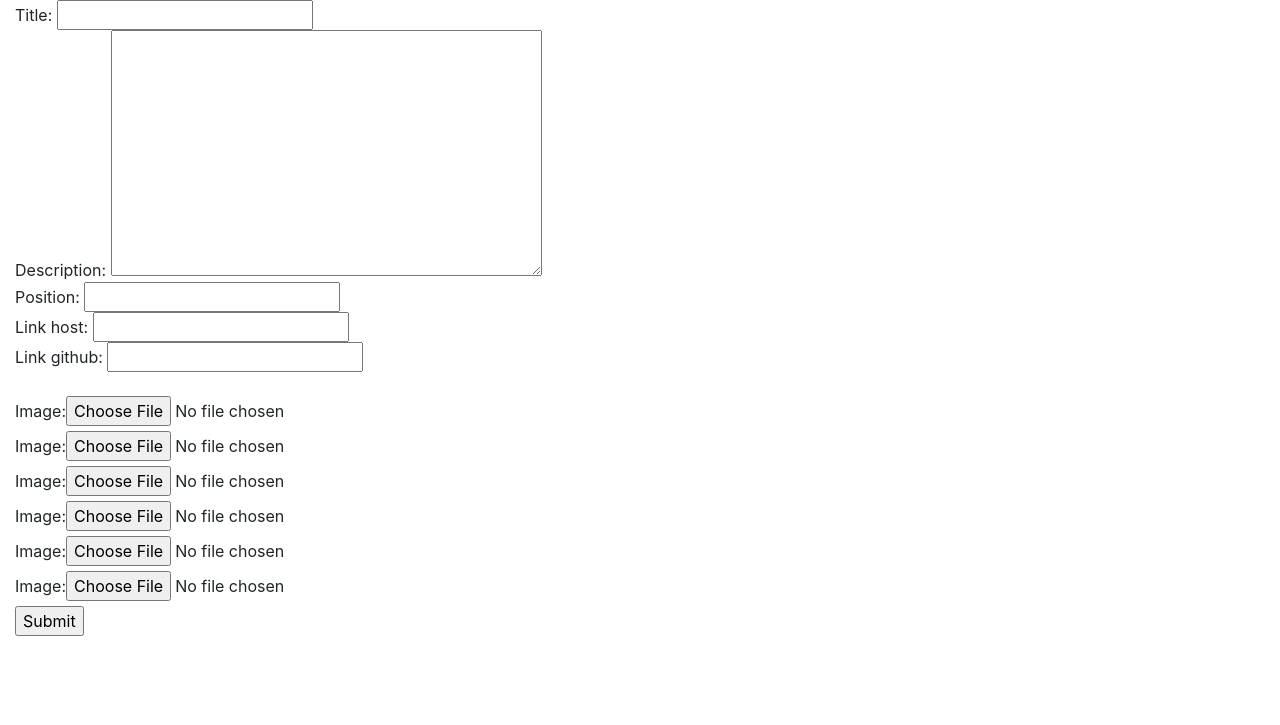
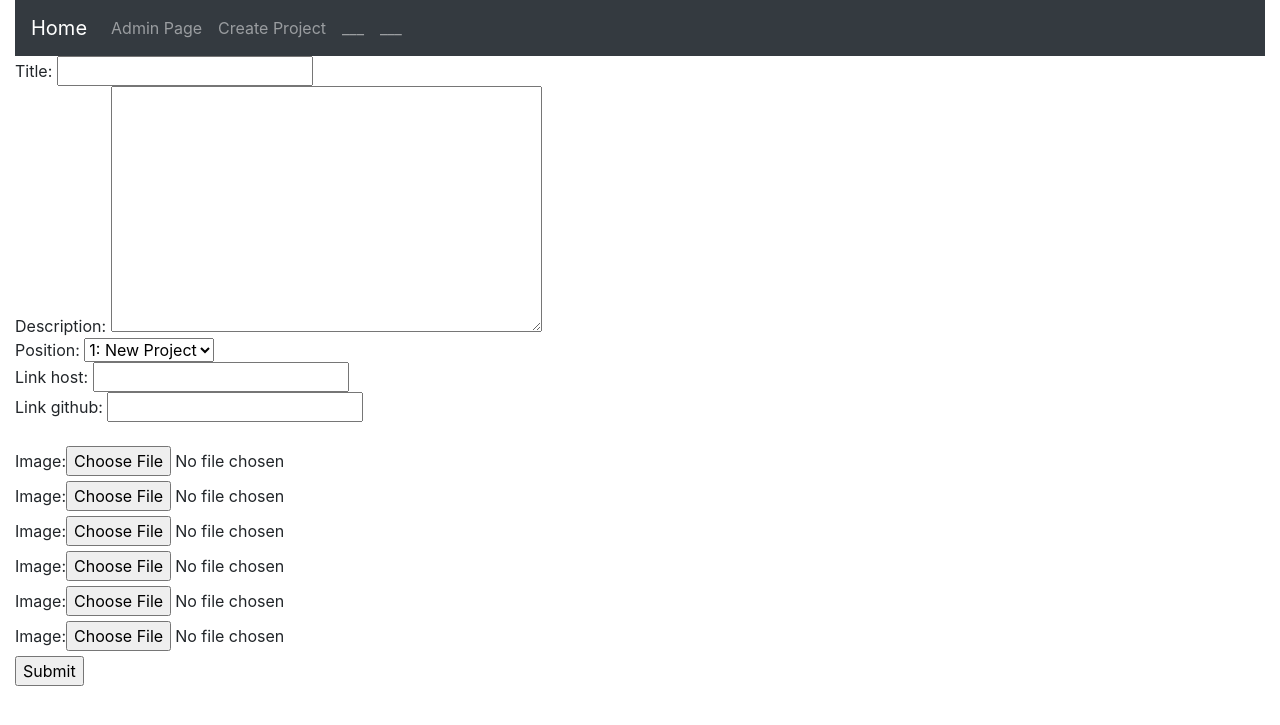
Before and after one commit to ionescuig/portfolio, a Django app: page /create-project in a window 1280 px wide. Shown: the top 725 px of the page. Run offline with Django 3.2, Linux system fonts and the light colour scheme; the visitor is signed in with stand-in values (Sample User, id 1); data that the repository does not hold is empty; some libraries are stand-ins or nearby versions.

Commit message:
Option to create project with position selcted from list. Project app not finished

```diff
--- a/src/projects/forms.py
+++ b/src/projects/forms.py
@@ -1,4 +1,8 @@
+import warnings
 from django import forms
+from django.contrib import messages
+from django.core.exceptions import FieldError
+from django.core.validators import MinValueValidator, MaxValueValidator
 from.models import Project, Images, CV
 
 
@@ -6,6 +10,31 @@ class ProjectForm(forms.ModelForm):
     class Meta:
         model = Project
         fields = ['title', 'description', 'position', 'link_host', 'link_github']
+        error_messages = {
+            'title': {
+                'unique': 'Title already exists!'
+            },
+        }
+
+    def __init__(self, *args, **kwargs):
+        # make a list of available positions for the new project
+        total_projects = Project.objects.all().count()
+        position_list = [x for x in range(1, total_projects+2)]
+        titles_list = list(Project.objects.all().values_list('title', flat=True).order_by('position'))
+
+        choices_titles_list = []
+        for elem in titles_list:
+            choices_titles_list.append('%s: %s' % (Project.objects.values_list('position', flat=True).get(title=elem),
+                                                   elem))
+        choices_titles_list += ['%s: New Project' % (total_projects + 1)]
+
+        choices = map(lambda x, y: (x, y), position_list, choices_titles_list)
+
+        # update the position field with the new list
+        super(ProjectForm, self).__init__(*args, **kwargs)
+        self.fields['position'] = forms.ChoiceField(choices=choices, required=True)
+        self.fields['position'].help_text = ('(Project number: %s)' % (total_projects + 1))
+        self.initial['position'] = total_projects + 1
 
 
 class ImagesForm(forms.ModelForm):
--- a/src/projects/models.py
+++ b/src/projects/models.py
@@ -1,17 +1,18 @@
-
 from django.contrib.auth.models import User
+from django.core.validators import MinValueValidator, MaxValueValidator
 from django.db import models
+from django.db.models.signals import pre_save, post_save
 from django.template.defaultfilters import slugify
 import os
 
 
 class Project(models.Model):
     user        = models.ForeignKey(User, on_delete=models.DO_NOTHING, default=None)
-    title       = models.CharField(max_length=50)
+    title       = models.CharField(max_length=50, unique=True)
     slug        = models.SlugField()
     description = models.TextField(max_length=2500)
-    position    = models.IntegerField(unique=True)
-    link_host    = models.URLField(blank=True)
+    position    = models.PositiveIntegerField(unique=True, validators=[MinValueValidator(1), MaxValueValidator(1000)])
+    link_host   = models.URLField(blank=True)
     link_github = models.URLField(blank=True)
 
     def save(self, *args, **kwargs):
@@ -51,3 +52,15 @@ class CV(models.Model):
     created_date    = models.DateTimeField(auto_now_add=True)
     modified_date   = models.DateTimeField(auto_now=True)
     visible         = models.BooleanField(default=False)
+
+
+# next function does nothing. just for testing purposes.
+#
+# def project_pre_save_receiver(sender, instance, *args, **kwargs):
+#     print('>>> ', instance.position)
+#     print('>>> ', instance.title)
+#     print('>>> ', instance.link_host)
+#     print('>>> ', instance.link_github)
+#
+#
+# pre_save.connect(project_pre_save_receiver, sender=Project)
--- a/src/projects/views.py
+++ b/src/projects/views.py
@@ -14,24 +14,26 @@ class LandingView(TemplateView):
     template_name = 'projects/underconstruction.html'
 
 
-# class ProjectCreateView(LoginRequiredMixin, CreateView):
-#     template_name = 'projects/create_project.html'
-#     form_class = ProjectForm
-#     success_url = '/'
-
-
 @login_required
 def createproject(request):
-    ImageFormSet = modelformset_factory(Images, form=ImagesForm, extra=6)
+    image_form_set = modelformset_factory(Images, form=ImagesForm, extra=6)
     # 'extra' means the number of photos that you can upload     ^
 
     if request.method == 'POST':
+        # create new project
         projectForm = ProjectForm(request.POST)
-        formset = ImageFormSet(request.POST, request.FILES, queryset=Images.objects.none())
+        formset = image_form_set(request.POST, request.FILES, queryset=Images.objects.none())
 
         if projectForm.is_valid() and formset.is_valid():
             project_form = projectForm.save(commit=False)
             project_form.user = request.user
+            # # find max position for the new project
+            # query_projects = Project.objects.all()
+            # if query_projects:
+            #     positions = query_projects.count()
+            # else:
+            #     positions = 0
+            # project_form.position = positions + 1
             project_form.save()
 
             for form in formset.cleaned_data:
@@ -46,5 +48,5 @@ def createproject(request):
             print(projectForm.errors, formset.errors)
     else:
         projectForm = ProjectForm()
-        formset = ImageFormSet(queryset=Images.objects.none())
+        formset = image_form_set(queryset=Images.objects.none())
     return render(request, 'projects/create_project.html', {'projectForm': projectForm, 'formset': formset})
--- a/src/templates/base.html
+++ b/src/templates/base.html
@@ -17,6 +17,7 @@
 
 <body>
 <div class="container-fluid">
+    {% include 'snippets/nav.html' %}
     {% block content %}{% endblock %}
 </div>
 </body>
--- a/src/templates/projects/create_project.html
+++ b/src/templates/projects/create_project.html
@@ -11,7 +11,11 @@
     {% endfor %}
 
     {% for field in projectForm %}
-        {{ field.label }}: {{ field }} <br>
+        {{ field.label }}: {{ field }}
+        {% if field.errors %}
+            {{ field.errors|escape }}<br>
+        {% endif %}
+        <br>
     {% endfor %}
     <br>
     {{ formset.management_form }}
--- /dev/null
+++ b/src/templates/snippets/nav.html
@@ -0,0 +1,23 @@
+<nav class="navbar navbar-expand-md navbar-dark bg-dark">
+        <a class="navbar-brand" href="{% url 'home' %}">Home</a>
+    <button class="navbar-toggler p-0 border-0" type="button" data-toggle="offcanvas">
+        <span class="navbar-toggler-icon"></span>
+    </button>
+
+    <div class="navbar-collapse offcanvas-collapse">
+        <ul class="navbar-nav mr-auto">
+            <li class="nav-item">
+                <a class="nav-link" href="/admin">Admin Page</a>
+            </li>
+            <li class="nav-item">
+                <a class="nav-link" href="{% url 'create_project' %}">Create Project</a>
+            </li>
+            <li class="nav-item">
+                <a class="nav-link" href="#">___</a>
+            </li>
+            <li class="nav-item">
+                <a class="nav-link" href="#">___</a>
+            </li>
+        </ul>
+    </div>
+</nav>
```
Also changed, not shown: src/projects/admin.py (+7 -1 lines), src/templates/projects/underconstruction.html (+4 -18 lines), src/media/projects/test-1/just_code-wallpaper-1920x1080_r2BFXWZ.jpg (added), src/media/projects/test-1/pc_gv6Owlh.jpeg (added), src/media/projects/test-4/pc.jpeg (added), src/media/projects/test2/pc_PjIvhOd.jpeg (added), src/projects/migrations/0004_auto_20190226_0019.py (added), src/projects/migrations/0005_auto_20190226_0039.py (added), src/projects/migrations/0006_auto_20190226_0222.py (added), src/projects/migrations/0007_auto_20190226_0222.py (added), src/projects/migrations/0008_auto_20190226_0242.py (added), src/projects/migrations/0009_auto_20190226_0449.py (added), src/projects/migrations/0010_auto_20190226_0455.py (added), src/projects/migrations/0011_auto_20190226_0458.py (added).
